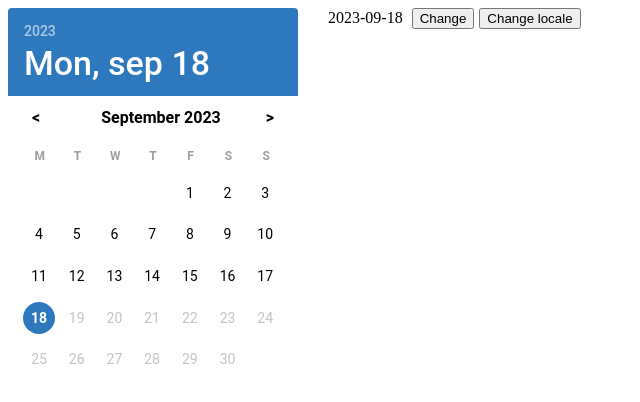
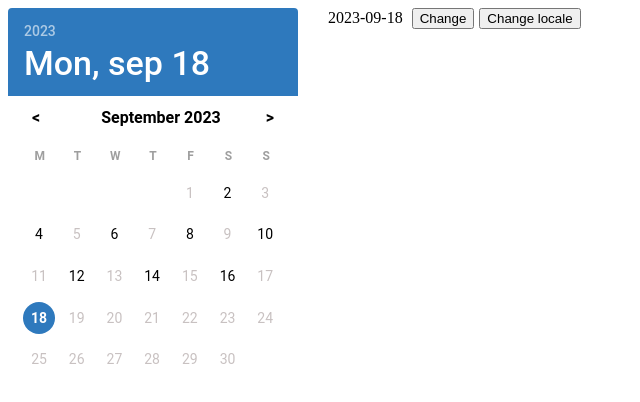
Before and after one commit to MatijaNovosel/vue-3-material-date-picker, a Vue app: page / in a window 1280 px wide. Shown: the top 402 px of the page, without its empty margins (0-640 px from the left). Built offline with nearby package versions, Linux system fonts and the light colour scheme.

Commit message:
Readme updated

```diff
--- a/src/App.vue
+++ b/src/App.vue
@@ -1,7 +1,9 @@
 <template>
   <div style="display: flex">
     <date-picker
+      multiple
       :selected-items-text-formatter="(n) => `${n} dates selected`"
+      :allowed-dates="(date) => parseInt(date.split('-')[2], 10) % 2 === 0"
       :first-day-of-week="1"
       :locale="locale"
       v-model="date"
```
Also changed, not shown: 1 other file (tests, documents, lock files or other folders).
